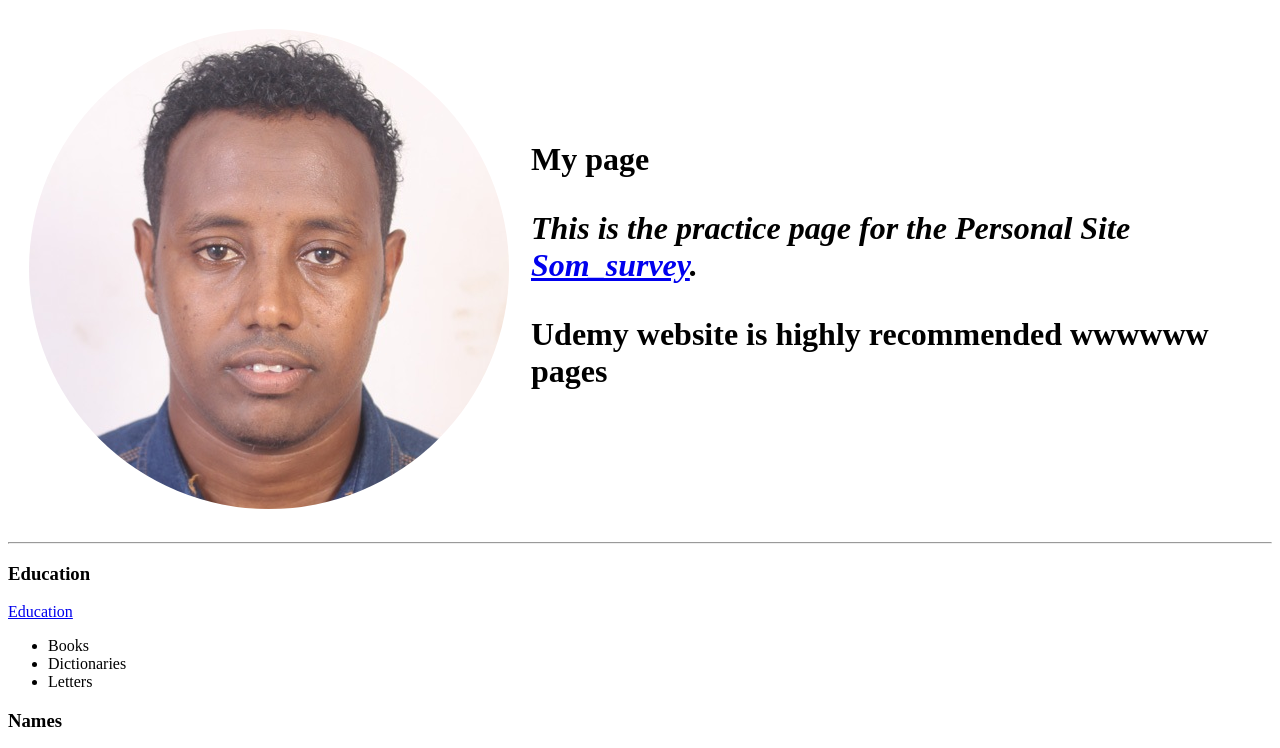
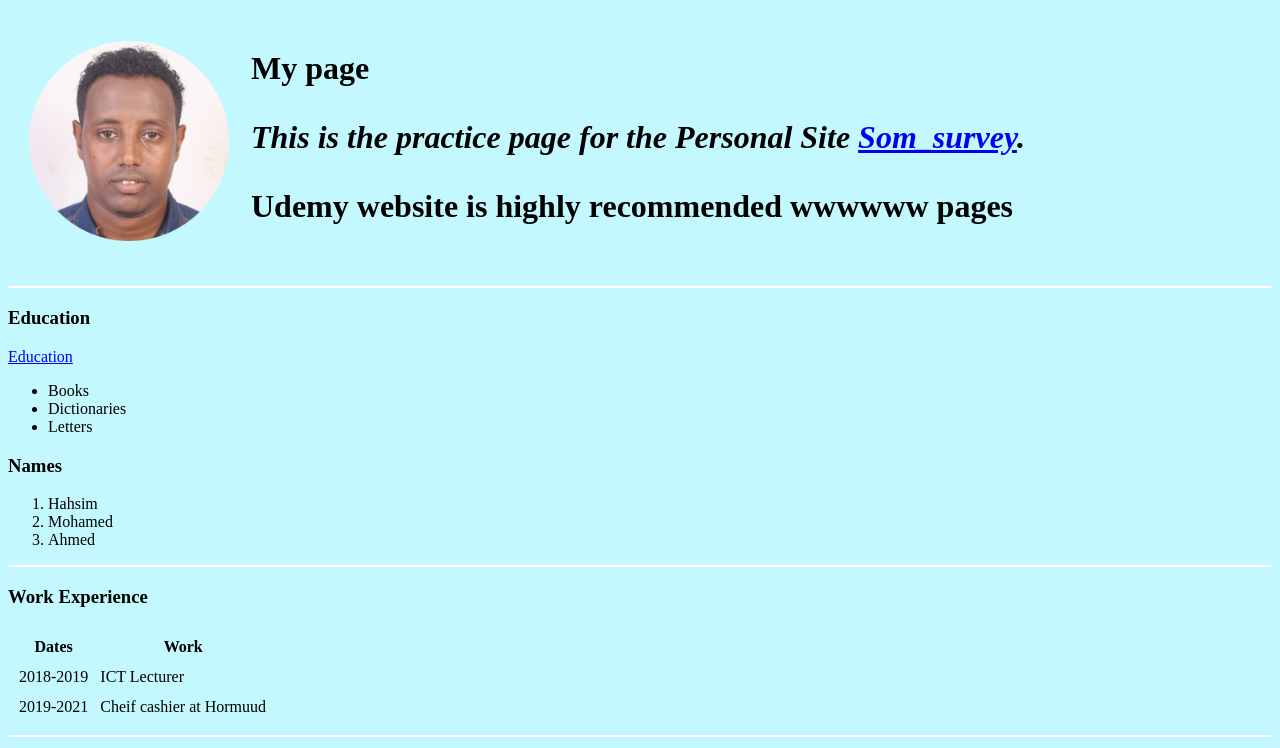
Before and after one commit to Hashim1100/cv, a plain HTML site: page index.html in a window 1280 px wide. Shown: the top 748 px of the page. Drawn offline with Linux system fonts and the light colour scheme.

Commit message:
added css

```diff
--- a/index.html
+++ b/index.html
@@ -4,6 +4,21 @@
 <head>
   <meta charset="utf-8">
   <title>Hashin's Personal Site</title>
+
+  <style>
+  body {
+    background-color: #C3F8FF;
+  }
+  hr {
+    background-color: white;
+    border-style: none;
+    height: 2px;
+  }
+  img {
+    height: 200px;
+  }
+</style>
+
 </head>
 
 <body>
```
